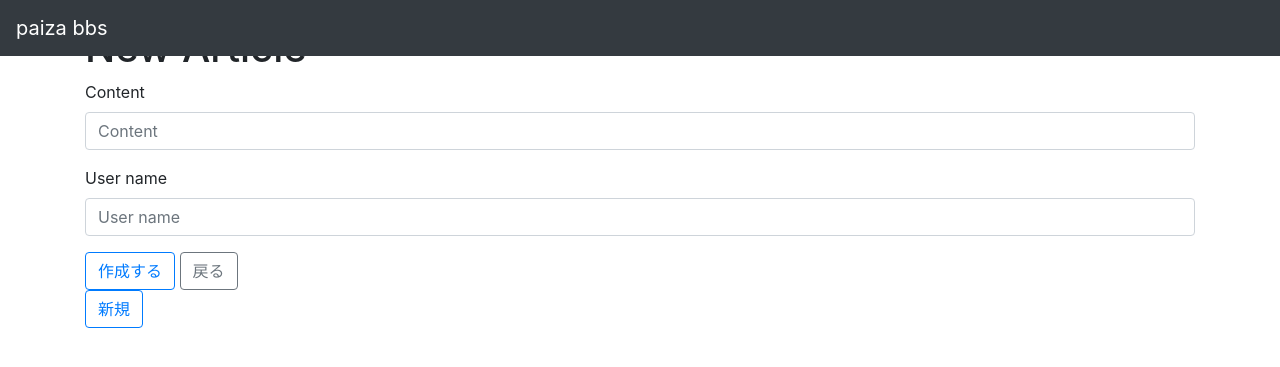
After one commit to MASAOKOHAMA/myapp, a Django app: page /bbs/new in a window 1280 px wide. The commit adds this page. Shown: the top 367 px of the page. Run offline with Django 3.2, Linux system fonts and the light colour scheme; some libraries are stand-ins or nearby versions.

Commit message:
new.htmlにbootstrap4が適用されない。

```diff
--- a/bbs/forms.py
+++ b/bbs/forms.py
@@ -1,4 +1,10 @@
 from django import forms
+from .models import Article
 
 class SearchForm(forms.Form):
     keyword = forms.CharField(label='検索', max_length=100)
+
+class ArticleForm(forms.ModelForm):
+    class Meta:
+        model = Article
+        fields = ('content', 'user_name')
--- a/bbs/templates/bbs/base.html
+++ b/bbs/templates/bbs/base.html
@@ -4,8 +4,7 @@
         <meta charset='utf-8'>
         <meta name='viewport' content='width=device-width, initial-scale=1, shrink-to-fit=no'>
         <title>paiza bbs</title>
-<!--        <link rel='stylesheet' href='https://maxcdn.bootstrapcdn.m/bootstrap/4.0.0/cocss/bootstrap.min.css'&gt;-->
-<!--        <link rel='stylesheet' href='https://maxcdn.bootstrapcdn.m/bootstrap/4.0.0/cocss/bootstrap.min.css'&gt;-->
+        <link rel='stylesheet' href='https://maxcdn.bootstrapcdn.com/bootstrap/4.0.0/css/bootstrap.min.css'&gt;
         <style>body {padding-top: 80px;}</style>
     </head>
     <body>
--- a/bbs/templates/bbs/index.html
+++ b/bbs/templates/bbs/index.html
@@ -26,6 +26,6 @@
     </table>
 
     <div>
-        <a href='{% url "bbs:create" %}' class='btn btn-outline-primary'>新規</a>
+        <a href='{% url "bbs:new" %}' class='btn btn-outline-primary'>新規</a>
     </div>
 {% endblock %}
--- /dev/null
+++ b/bbs/templates/bbs/new.html
@@ -0,0 +1,17 @@
+{% extends './base.html' %}
+{% load bootstrap4 %}
+
+{% block content %}
+<!--<style>h1 {padding-top: 50px}</style>-->
+    <h1>{{ message }}</h1>
+
+    <form action='{% url "bbs:create" %}' method='post' class='form'>
+        {% csrf_token %}
+        {% bootstrap_form articleForm layout='horizontal' %}
+        <button type='submit' class='btn btn-outline-primary'>作成する</button>
+        <a href='{% url "bbs:index" %}' class='btn btn-outline-secondary'>戻る</a>
+    </form>
+<div>
+    <a href='{% url "bbs:new" %}' class='btn btn-outline-primary'>新規</a>
+</div>
+{% endblock %}
--- a/bbs/urls.py
+++ b/bbs/urls.py
@@ -6,6 +6,7 @@ app_name = 'bbs'
 urlpatterns = [
     path('', views.index, name='index'),
     path('<int:id>', views.detail, name='detail'),
+    path('new', views.new, name='new'),
     path('create', views.create, name='create'),
     path('<int:id>/edit', views.edit, name='edit'),
     path('<int:id>/update', views.update, name='update'),
--- a/bbs/views.py
+++ b/bbs/views.py
@@ -2,6 +2,7 @@ from django.shortcuts import render, get_object_or_404
 from django.http import HttpResponse
 from .models import Article
 from .forms import SearchForm
+from .forms import ArticleForm
 
 def index(request):
     searchForm = SearchForm(request.GET)
@@ -28,13 +29,14 @@ def detail(request, id):
     return render(request, 'bbs/detail.html', context)
 
 def create(request):
-    article = Article(content='Hello BBS', user_name='paiza')
-    article.save()
+    if request.method == 'POST':
+        articleForm = ArticleForm(request.POST)
+        if articleForm.is_valid():
+            article = articleForm.save()
 
-    articles = Article.objects.all()
     context = {
-        'message': 'Welcome my BBS',
-        'articles': articles,
+        'message': 'Create article ' + str(article.id),
+        'article': article,
     }
     return render(request, 'bbs/index.html', context)
 
@@ -58,3 +60,12 @@ def edit(request, id):
 
 def update(request, id):
     return HttpResponse('this is update ' + str(id))
+
+def new(request):
+    articleForm = ArticleForm()
+
+    context = {
+        'message': 'New Article',
+        'articleForm': articleForm,
+    }
+    return render(request, 'bbs/new.html', context)
--- a/myapp/settings.py
+++ b/myapp/settings.py
@@ -38,7 +38,7 @@ INSTALLED_APPS = [
     'django.contrib.sessions',
     'django.contrib.messages',
     'django.contrib.staticfiles',
-    # 'bootstrap4',
+    'bootstrap4',
 ]
 # print(type(INSTALLED_APPS))
 
```
Also changed, not shown: db.sqlite3.
